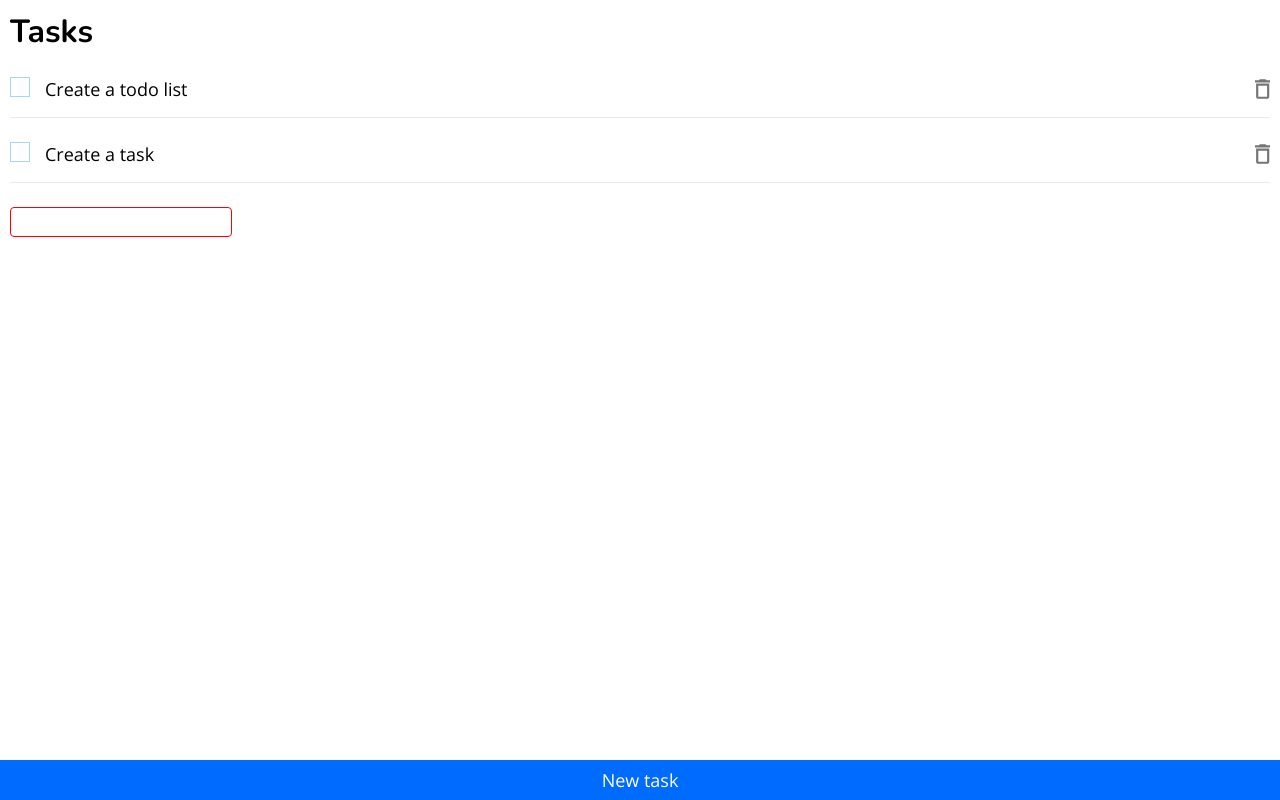
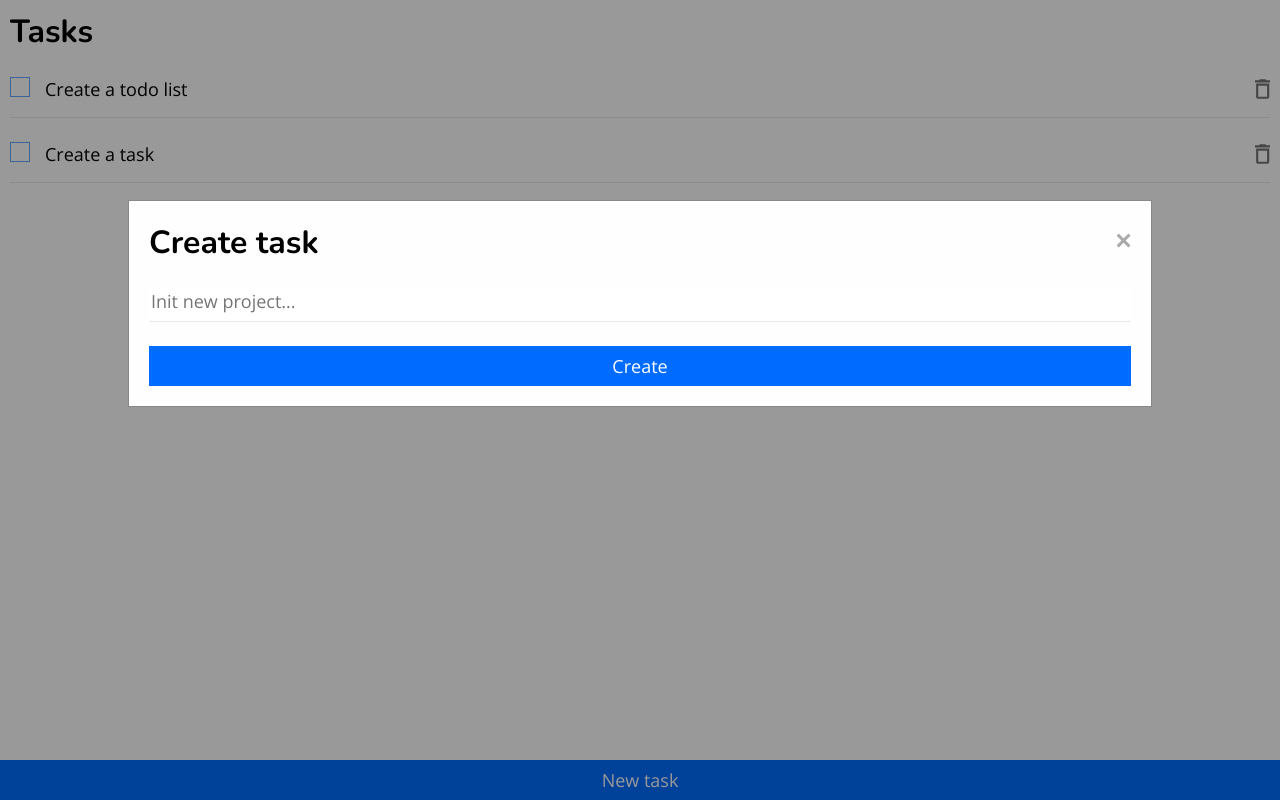
Before and after one commit to manzoliric/todolist-vue, a Vue app: page / in a window 1280 px wide. Both pictures are taken after a click on the button "New task". Built offline with nearby package versions, Linux system fonts and the light colour scheme.

Commit message:
Improve design and separe scss files

```diff
--- a/public/index.html
+++ b/public/index.html
@@ -5,12 +5,15 @@
     <meta http-equiv="X-UA-Compatible" content="IE=edge" />
     <meta name="viewport" content="width=device-width,initial-scale=1.0" />
     <link rel="icon" href="<%= BASE_URL %>favicon.ico" />
-    <title><%= htmlWebpackPlugin.options.title %></title>
+    <title>Simple TodoList</title>
     <link
       href="https://fonts.googleapis.com/css2?family=Open+Sans&display=swap"
       rel="stylesheet"
     />
-    <link href="https://fonts.googleapis.com/css2?family=Nunito:wght@700&display=swap" rel="stylesheet">
+    <link
+      href="https://fonts.googleapis.com/css2?family=Nunito:wght@700&display=swap"
+      rel="stylesheet"
+    />
   </head>
   <body>
     <noscript>
--- a/src/components/Modal/index.vue
+++ b/src/components/Modal/index.vue
@@ -1,16 +1,26 @@
 <template>
-  <div clas="modal">
-    <slot />
+  <div class="modal" :class="{ 'modal--active': active }">
+    <div class="modal__content">
+      <span class="modal__close" @click="closeModal">&times;</span>
+      <slot />
+    </div>
   </div>
 </template>
 
 <script>
+import './style.scss';
 export default {
-  name: 'modal'
+  name: 'modal',
+  props: {
+    active: {
+      type: Boolean,
+      default: false
+    }
+  },
+  methods: {
+    closeModal() {
+      this.$emit('update:active', false);
+    }
+  }
 };
 </script>
-
-<style>
-.modal {
-}
-</style>
--- /dev/null
+++ b/src/components/Modal/style.scss
@@ -0,0 +1,33 @@
+.modal {
+  display: none;
+  position: fixed;
+  z-index: 1;
+  left: 0;
+  top: 0;
+  width: 100%;
+  height: 100%;
+  overflow: auto;
+  background-color: rgba(0, 0, 0, 0.4);
+
+  &__content {
+    background-color: #fefefe;
+    margin: auto;
+    padding: 20px;
+    border: 1px solid #888;
+    width: 80%;
+    top: 25%;
+    position: relative;
+  }
+
+  &__close {
+    color: #aaaaaa;
+    font-size: 28px;
+    font-weight: bold;
+    right: 20px;
+    position: absolute;
+  }
+
+  &--active {
+    display: block;
+  }
+}
--- a/src/components/Task/index.vue
+++ b/src/components/Task/index.vue
@@ -22,6 +22,7 @@
 </template>
 
 <script>
+import './style.scss';
 import DeleteIcon from '../../../assets/delete.svg';
 
 export default {
@@ -52,71 +53,3 @@ export default {
   }
 };
 </script>
-
-<style lang="scss">
-.task {
-  $this: &;
-  background: #fff;
-  display: flex;
-  align-items: center;
-  margin-bottom: 24px;
-  padding-bottom: 16px;
-  font-size: 18px;
-  border-bottom: 1px solid #efe8e8;
-
-  &--done {
-    text-decoration: line-through;
-  }
-
-  &__checkbox {
-    + #{$this}__label:before {
-      content: '';
-      display: block;
-      width: 20px;
-      height: 20px;
-      border: 1px solid #6cc0e5;
-      position: absolute;
-      left: 0;
-      top: 0;
-      opacity: 0.6;
-      -webkit-transition: all 0.12s, border-color 0.08s;
-      transition: all 0.12s, border-color 0.08s;
-    }
-
-    &:checked {
-      + #{$this}__label:before {
-        width: 10px;
-        top: -5px;
-        left: 5px;
-        border-radius: 0;
-        opacity: 1;
-        border-top-color: transparent;
-        border-left-color: transparent;
-        -webkit-transform: rotate(45deg);
-        transform: rotate(45deg);
-      }
-    }
-  }
-
-  &__label {
-    width: 100%;
-    display: block;
-    position: relative;
-    -webkit-user-select: none;
-    -moz-user-select: none;
-    -ms-user-select: none;
-    padding-left: 35px;
-  }
-
-  &__svg {
-    height: 20px;
-    fill: #7d7d7d;
-  }
-
-  &__button {
-    height: 30px;
-    background: none;
-    border: none;
-  }
-}
-</style>
--- /dev/null
+++ b/src/components/Task/style.scss
@@ -0,0 +1,65 @@
+.task {
+  $this: &;
+  background: #fff;
+  display: flex;
+  align-items: center;
+  margin-bottom: 24px;
+  padding-bottom: 16px;
+  font-size: 18px;
+  border-bottom: 1px solid #efe8e8;
+
+  &--done {
+    text-decoration: line-through;
+  }
+
+  &__checkbox {
+    + #{$this}__label:before {
+      content: '';
+      display: block;
+      width: 20px;
+      height: 20px;
+      border: 1px solid #006cff;
+      position: absolute;
+      left: 0;
+      top: 0;
+      opacity: 0.6;
+      -webkit-transition: all 0.12s, border-color 0.08s;
+      transition: all 0.12s, border-color 0.08s;
+    }
+
+    &:checked {
+      + #{$this}__label:before {
+        width: 10px;
+        top: -5px;
+        left: 5px;
+        border-radius: 0;
+        opacity: 1;
+        border-top-color: transparent;
+        border-left-color: transparent;
+        -webkit-transform: rotate(45deg);
+        transform: rotate(45deg);
+      }
+    }
+  }
+
+  &__label {
+    width: 100%;
+    display: block;
+    position: relative;
+    -webkit-user-select: none;
+    -moz-user-select: none;
+    -ms-user-select: none;
+    padding-left: 35px;
+  }
+
+  &__svg {
+    height: 20px;
+    fill: #7d7d7d;
+  }
+
+  &__button {
+    height: 30px;
+    background: none;
+    border: none;
+  }
+}
--- a/src/components/Tasks/index.vue
+++ b/src/components/Tasks/index.vue
@@ -1,19 +1,25 @@
 <template>
   <div class="tasks">
     <h1 class="tasks__title">Tasks</h1>
-    <ul class="tasks__list">
+    <ul class="tasks__list" v-if="tasks.length">
       <Task :tasks="tasks" @update:tasks="$emit('update:tasks', $event)" />
     </ul>
+    <p class="tasks__empty" v-else>
+      no task created
+    </p>
 
-    <Modal>
+    <Modal :active.sync="showNewTaskModal">
+      <h1 class="tasks__title">Create task</h1>
       <input
         type="text"
         class="tasks__input"
         :class="{ 'tasks__input--error': showInputError }"
         v-model="newTaskTitle"
+        placeholder="Init new project..."
       />
+      <button class="tasks__create-button" @click="createTask">Create</button>
     </Modal>
-    <button class="tasks__button" @click="createTask">
+    <button class="tasks__button" @click="handleCreateTaskModal">
       New task
     </button>
   </div>
@@ -22,13 +28,15 @@
 <script>
 import Task from '../Task';
 import Modal from '../Modal';
+import './style.scss';
 
 export default {
   name: 'tasks',
   data() {
     return {
       newTaskTitle: null,
-      showInputError: false
+      showInputError: false,
+      showNewTaskModal: false
     };
   },
   props: {
@@ -40,6 +48,9 @@ export default {
   },
   components: { Task, Modal },
   methods: {
+    handleCreateTaskModal() {
+      this.showNewTaskModal = true;
+    },
     createTask() {
       if (!this.newTaskTitle) {
         this.showInputError = true;
@@ -57,6 +68,7 @@ export default {
       this.tasks.push(task);
 
       this.newTaskTitle = '';
+      this.showNewTaskModal = false;
     },
     createRandomID() {
       return (
@@ -71,39 +83,3 @@ export default {
   }
 };
 </script>
-<style lang="scss">
-.tasks {
-  &__title {
-    font-family: 'Nunito', sans-serif;
-    font-size: 32px;
-    margin-bottom: 24px;
-  }
-
-  &__list {
-    list-style: none;
-  }
-
-  &__input {
-    height: 30px;
-    border: 1px solid #e2e2e2;
-    padding-left: 16px;
-    border-radius: 4px;
-
-    &--error {
-      border-color: red;
-    }
-  }
-
-  &__button {
-    height: 40px;
-    width: 100%;
-    color: #ffffff;
-    position: absolute;
-    bottom: 0;
-    left: 0;
-    background: #006cff;
-    font-size: 18px;
-    border: 0;
-  }
-}
-</style>
--- /dev/null
+++ b/src/components/Tasks/style.scss
@@ -0,0 +1,53 @@
+.tasks {
+  &__title {
+    font-family: 'Nunito', sans-serif;
+    font-size: 32px;
+    margin-bottom: 24px;
+  }
+
+  &__list {
+    list-style: none;
+  }
+
+  &__input {
+    background: #fff;
+    font-size: 18px;
+    border: none;
+    border-bottom: 1px solid #efe8e8;
+    width: 100%;
+    margin-bottom: 24px;
+    padding-bottom: 8px;
+
+    &--error {
+      border-color: red;
+    }
+  }
+
+  &__button {
+    height: 40px;
+    width: 100%;
+    color: #ffffff;
+    position: absolute;
+    bottom: 0;
+    left: 0;
+    background: #006cff;
+    font-size: 18px;
+    border: 0;
+  }
+
+  &__create {
+    &-button {
+      height: 40px;
+      width: 100%;
+      color: #ffffff;
+      background: #006cff;
+      font-size: 18px;
+      border: 0;
+    }
+  }
+
+  &__empty {
+    text-align: center;
+    font-size: 18px;
+  }
+}
```
